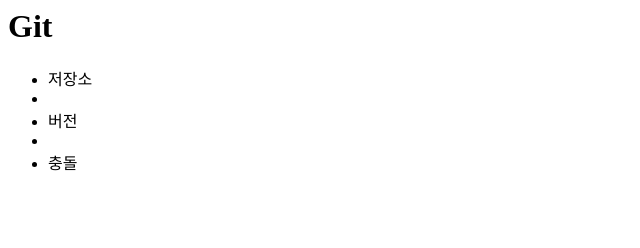
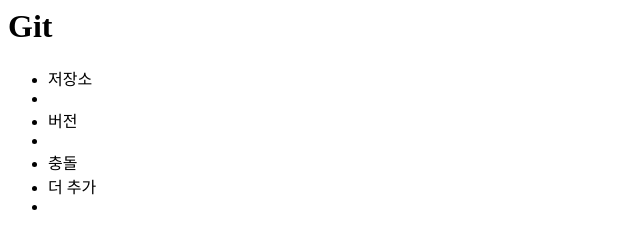
Before and after one commit to dvgn/opentutorials_git_dvgn, a plain HTML site: page index.html in a window 1280 px wide. Shown: the full height of the page, 0-640 px from the left. Drawn offline with Linux system fonts and the light colour scheme.

Commit message:
더 추가

```diff
--- a/index.html
+++ b/index.html
@@ -11,6 +11,7 @@
       <li>저장소<li>
       <li>버전<li>
       <li>충돌</li>
+      <li>더 추가<li>
     </ul>
     <a></a>
   </body>
```
